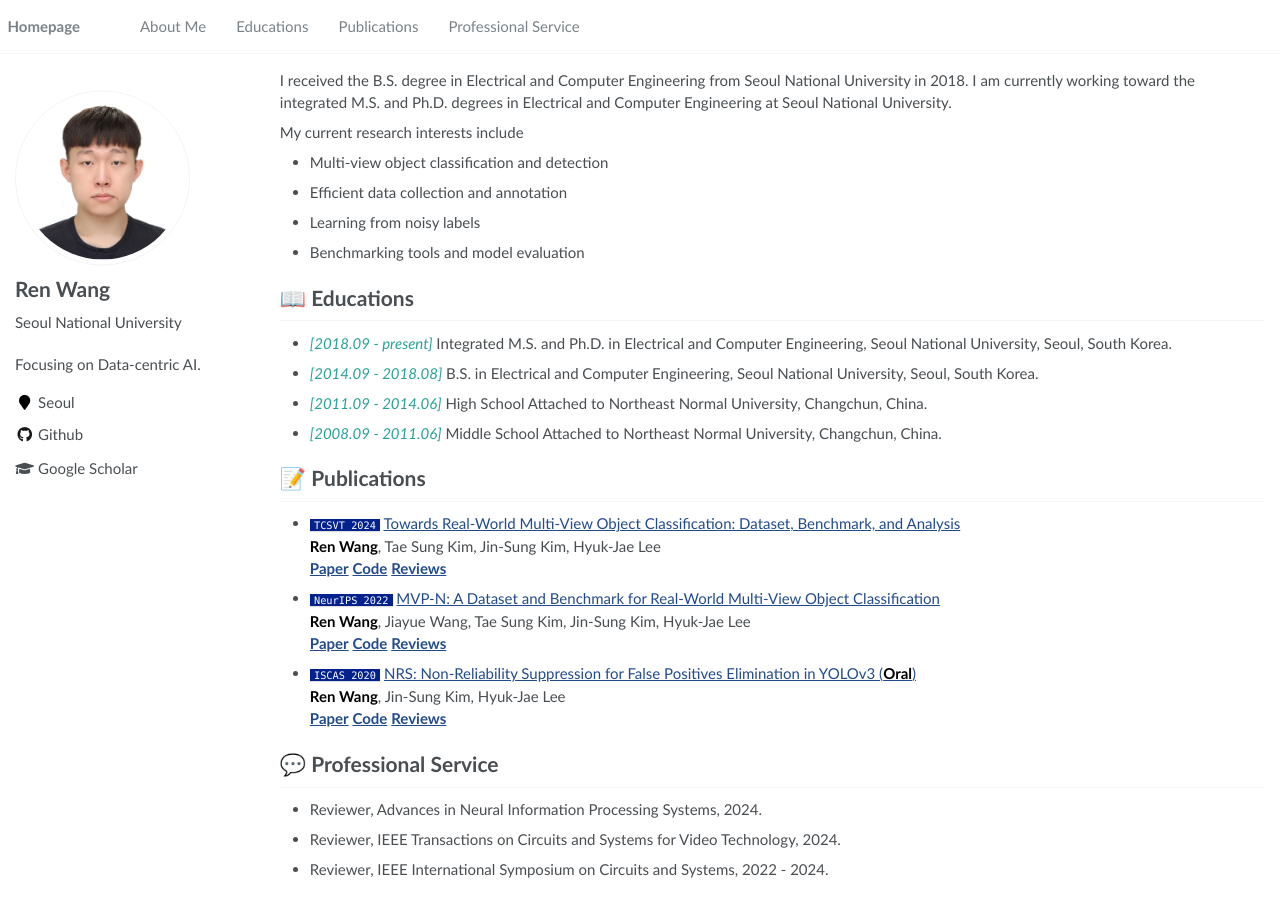
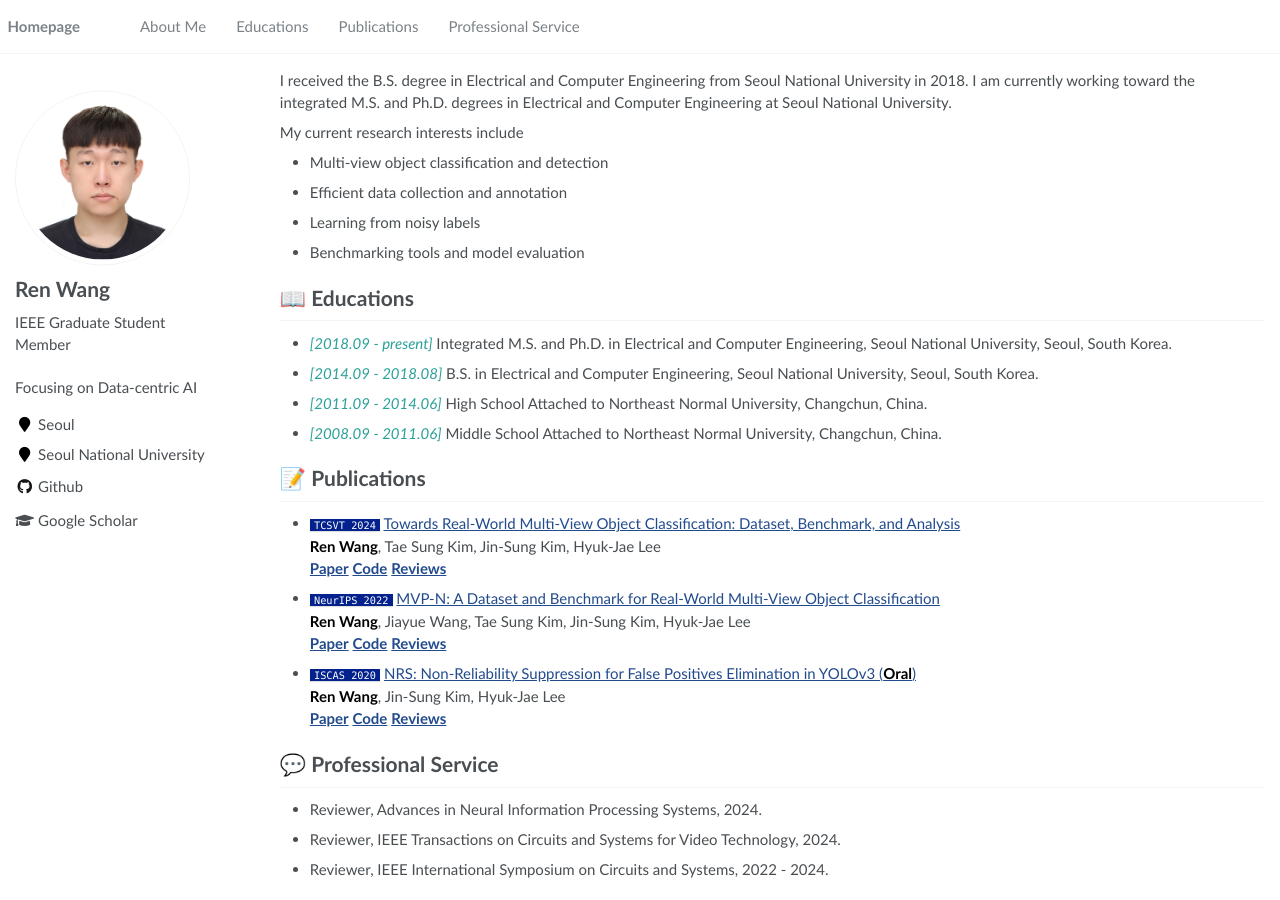
Before and after one commit to SMNUResearch/SMNUResearch.github.io, a Jekyll site: the page built from _pages/about.md, in a window 1280 px wide. Built offline with Jekyll 4.4.1, drawn with Linux system fonts in a browser that asks for light colours.

Commit message:
Update _config.yml

```diff
--- a/_config.yml
+++ b/_config.yml
@@ -1,13 +1,14 @@
 title                    : "Ren Wang"
-description              : "Focusing on Data-centric AI."
+description              : "Focusing on Data-centric AI"
 repository               : "SMNUResearch/SMNUResearch.github.io"
 google_scholar_stats_use_cdn : false
 
 author:
   name             : "Ren Wang"
   avatar           : "images/wangren.jpg"
-  bio              : "Seoul National University"
+  bio              : "IEEE Graduate Student Member"
   location         : "Seoul"
+  employer         : "Seoul National University"
   googlescholar    : "https://scholar.google.com/citations?hl=en&user=ETjwbvEAAAAJ"
   github           : "SMNUResearch"
 
```
